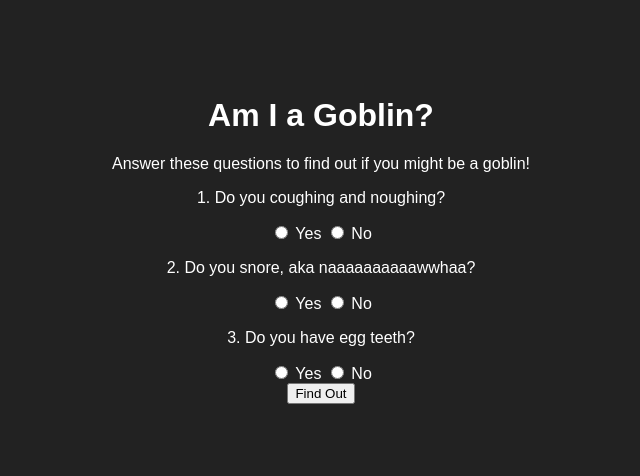
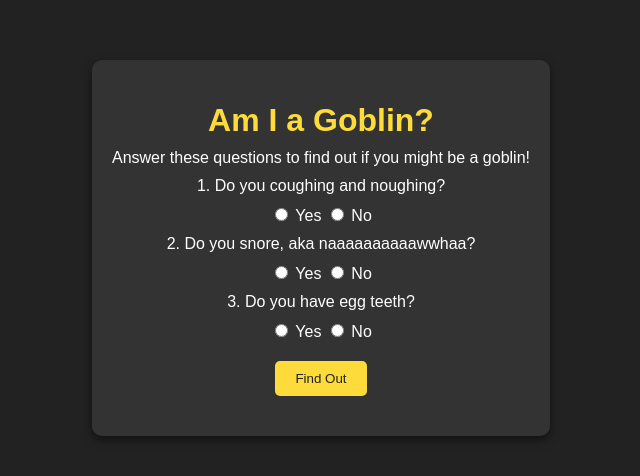
Before and after one commit to CarterTheVyonder2/AmIAGoblin, a plain HTML site: page index.html in a window 1280 px wide. Shown: the part 152-628 px from the top of the page, without its empty margins (319-959 px from the left). Drawn offline with Linux system fonts and the light colour scheme; a script that the page names is missing.

Commit message:
Update styles.css

```diff
--- a/styles.css
+++ b/styles.css
@@ -13,4 +13,36 @@ body {
 
 .container {
     max-width: 600px;
-    background-color:
+    background-color: #333;
+    padding: 20px;
+    border-radius: 10px;
+    box-shadow: 0 4px 10px rgba(0, 0, 0, 0.5);
+}
+
+h1 {
+    color: #fddb3a;
+    margin-bottom: 10px;
+}
+
+p {
+    margin: 10px 0;
+}
+
+button {
+    padding: 10px 20px;
+    margin-top: 20px;
+    background-color: #fddb3a;
+    color: #222;
+    border: none;
+    border-radius: 5px;
+    cursor: pointer;
+}
+
+button:hover {
+    background-color: #ffd700;
+}
+
+#result {
+    margin-top: 20px;
+    font-weight: bold;
+}
```
